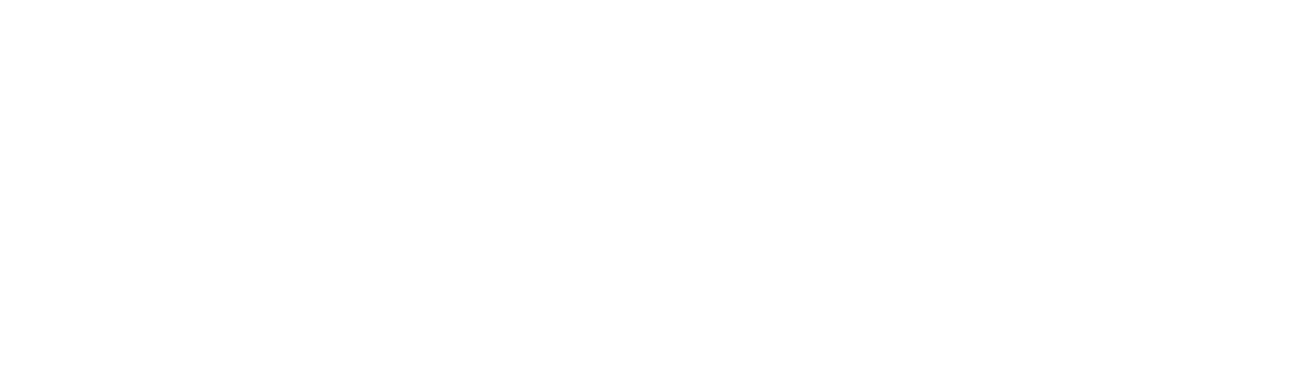
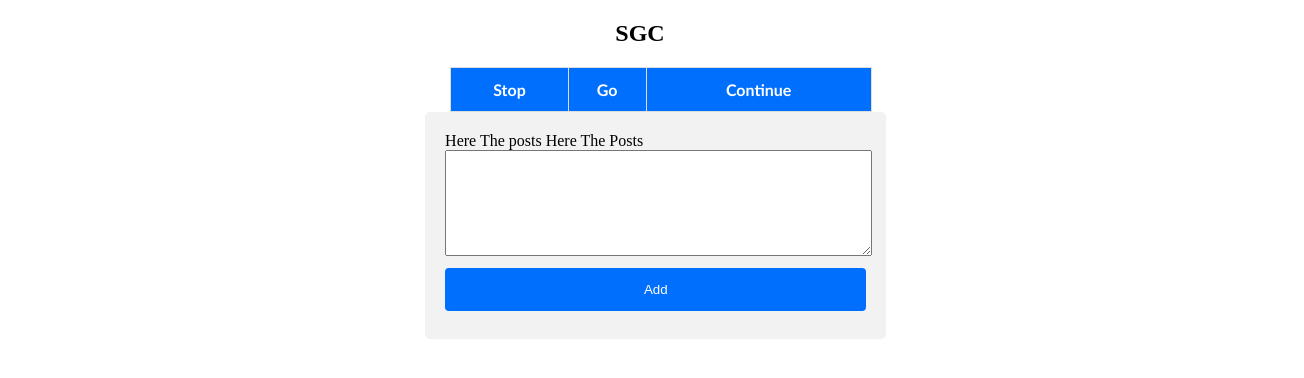
Before and after one commit to FACN4/S.Y.T-TEAM, a website: page public/index1.html in a window 1280 px wide. Shown: the whole page, 1304 px wide, since content can reach past the window. Drawn offline with Linux system fonts and the light colour scheme.

Commit message:
#9 built HTMLCSS skeleton for the index

```diff
--- a/public/index1.html
+++ b/public/index1.html
@@ -0,0 +1,42 @@
+<!DOCTYPE html>
+<html>
+
+<head>
+  <meta charset="utf-8">
+  <link rel="stylesheet" type="text/css" href="./style.css" />
+  <title>SGC</title>
+</head>
+
+<body>
+  <section class="form">
+    <h1>SGC</h1>
+    <table id="SGC">
+      <tr>
+        <th>
+          <a href="Stop" >
+          Stop </a>
+        </th>
+        <th>
+          <a href="Go">
+          Go </a>
+        </th>
+        <th>
+          <a href='Continue'>
+          Continue </a>
+        </th>
+      </tr>
+    </table>
+    <form method="POST" novalidate>
+      <label for="Posts">Here The posts
+      </label>
+      <label for="Posts">Here The Posts
+      </label>
+
+      <textarea name="addedPost" style="width:100%;height:100px;"></textarea>
+      <input type="submit" value="Add">
+    </form>
+  </section>
+  <script src="index.js" type="text/javascript"></script>
+</body>
+
+</html>
--- a/public/style.css
+++ b/public/style.css
@@ -7,13 +7,18 @@ form{
   margin-left: 33%;
   margin-right: 33%;
 }
+a{
+  color: white;
+  text-decoration: none;
+
+}
 h1{
   text-align: center;
 }
 .form{
 display: block;
 }
-.input{
+.input {
     width: 100%;
     padding: 12px 20px;
     margin: 8px 0;
@@ -37,7 +42,25 @@ display: block;
   input[type=submit]:hover {
       background-color: #0D5FCA;
   }
+  #SGC{
+    font-family: "Trebuchet MS", Arial, Helvetica, sans-serif;
+    border-collapse: collapse;
+    width: 33.33333%;
+    margin-left: 35%;
+    margin-right: 23%;
 
+
+}
+#SGC tr:nth-child(even){background-color: #f2f2f2;}
+#SGC tr:hover {background-color: #ddd;}
+  #SGC th {
+      padding-top: 12px;
+      padding-bottom: 12px;
+      text-align: center;
+      background-color: #016FFE;
+      color: white;
+       border: 1px solid #ddd;
+  }
 @media only screen and (max-width: 700px) {
   form{
     border-radius: 5px;
```
